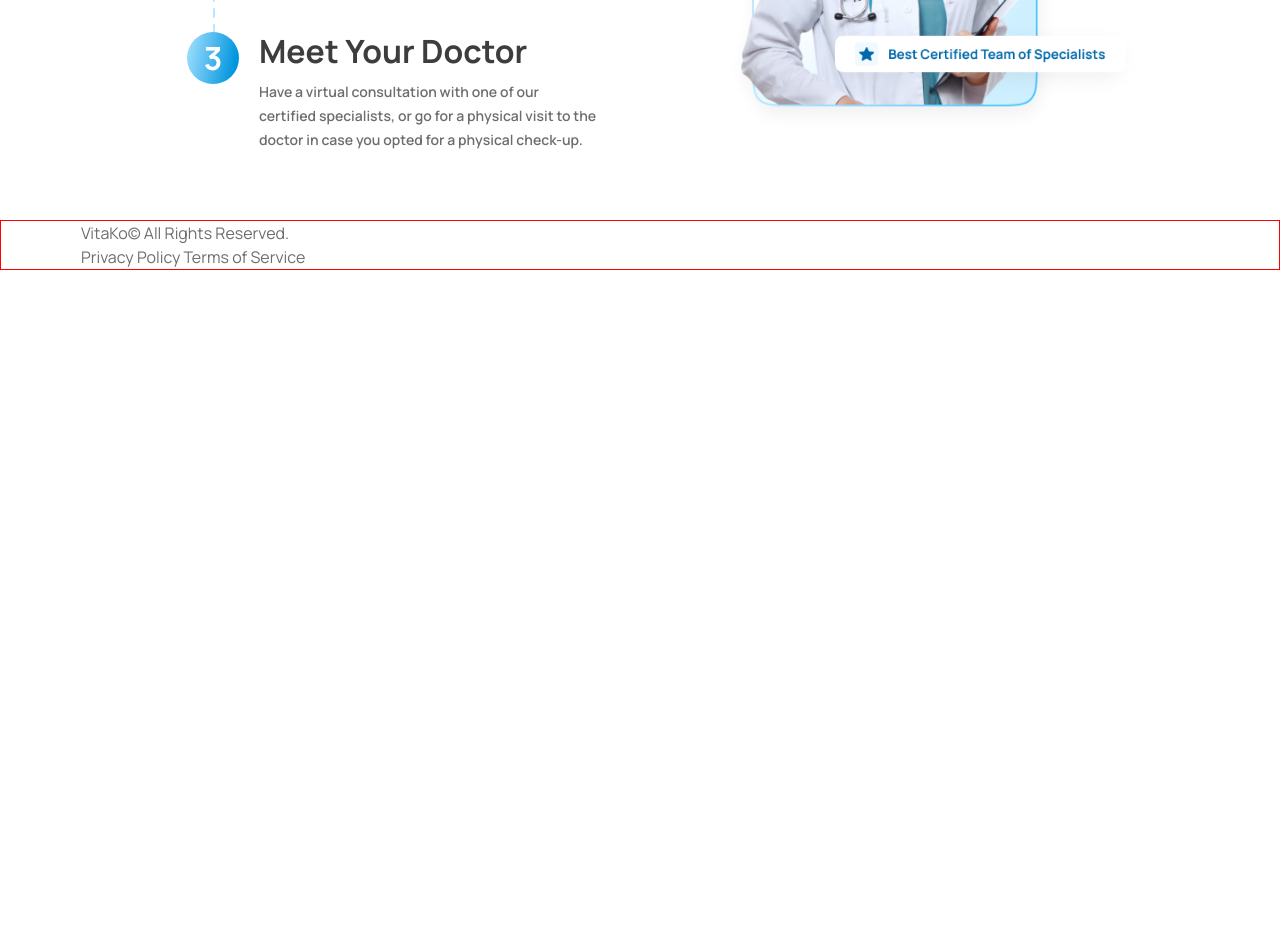
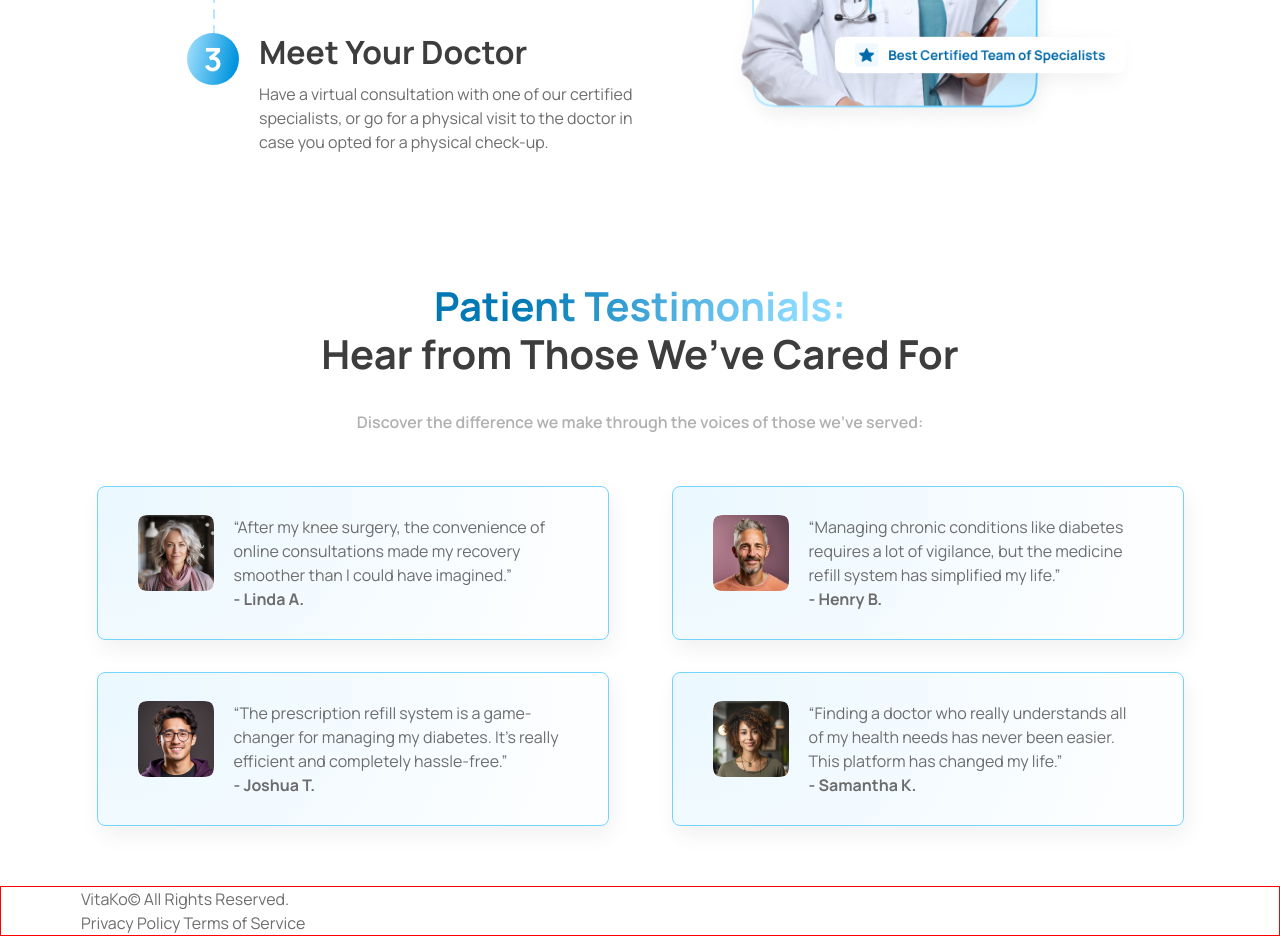
Before and after one commit to VitaKoval/medical-website, a website: page src/html/index.html in a window 1280 px wide. Shown: the part 3232-4168 px from the top of the page. Before the commit the page ends 3502 px from the top, so only its background shows below. Drawn offline with nearby package versions, Linux system fonts and the light colour scheme; files that its build step writes are made by us from their sources; files whose address does not match are found by name.

Commit message:
created testimonials section with adaptive

```diff
--- /dev/null
+++ b/src/html/components/testimonials-section.html
@@ -0,0 +1,44 @@
+<section class="section__testimonials">
+    <div class="container">
+        <h2 class="testimonials__title"><span>Patient Testimonials:</span><br>Hear from Those We’ve Cared For</h2>
+        <p class="testimonials__subtitle">Discover the difference we make through the voices of those we’ve served:</p>
+        <div class="testimonials__list">
+            <div class="testimonials__item">
+                <div class="item__img">
+                    <img src="../../img/testimonial-1.png" alt="photo clients"/>
+                </div>
+                <div class="item__content">
+                    <p>“After my knee surgery, the convenience of online consultations made my recovery smoother than I could have imagined.”</p>
+                    <p class="bold">- Linda A.</p>
+                </div>
+            </div>
+            <div class="testimonials__item">
+                <div class="item__img">
+                    <img src="../../img/testimonial-2.png" alt="photo clients"/>
+                </div>
+                <div class="item__content">
+                    <p>“Managing chronic conditions like diabetes requires a lot of vigilance, but the medicine refill system has simplified my life.”</p>
+                    <p class="bold">- Henry B.</p>
+                </div>
+            </div>
+            <div class="testimonials__item">
+                <div class="item__img">
+                    <img src="../../img/testimonial-3.png" alt="photo clients"/>
+                </div>
+                <div class="item__content">
+                    <p>“The prescription refill system is a game-changer for managing my diabetes. It’s really efficient and completely hassle-free.”</p>
+                    <p class="bold">- Joshua T.</p>
+                </div>
+            </div>
+            <div class="testimonials__item">
+                <div class="item__img">
+                    <img src="../../img/testimonial-4.png" alt="photo clients"/>
+                </div>
+                <div class="item__content">
+                    <p>“Finding a doctor who really understands all of my health needs has never been easier. This platform has changed my life.”</p>
+                    <p class="bold">- Samantha K.</p>
+                </div>
+            </div>
+        </div>
+    </div>
+</section>
--- a/src/html/index.html
+++ b/src/html/index.html
@@ -8,6 +8,7 @@
     @@include('./components/services-section.html')
     @@include('./components/story-section.html')
     @@include('./components/platform-section.html')
+    @@include('./components/testimonials-section.html')
   </main>
   @@include('./components/footer.html')
     <script src='js/main.min.js'></script>
--- a/src/styles/components/_all.sass
+++ b/src/styles/components/_all.sass
@@ -1 +1 @@
-@import header, footer, intro-section, booking-section, services-section, story-section, platform-section
+@import header, footer, intro-section, booking-section, services-section, story-section, platform-section, testimonials-section
--- a/src/styles/components/_services-section.scss
+++ b/src/styles/components/_services-section.scss
@@ -40,6 +40,29 @@
     border-radius: 24px;
     box-shadow: var(--box-shadow-block);
     padding: 2.5rem 2.5rem 3.25rem;
+    .item__img {
+        display: flex;
+        align-items: center;
+        justify-content: center;
+        padding: 0.5rem;
+        background-color: var(--primary-50);
+        border-radius: 0.5rem;
+        width: 2.75rem;
+        height: 2.75rem;
+    }
+
+    .item__title {
+        color: var(--primary-700);
+    }
+
+    .item__subtitle {
+        font-size: 0.875rem;
+        line-height: 1.7;
+        font-weight: 600;
+        color: var(--neutrals-500);
+        text-wrap: balance;
+    }
+
 }
 
 .services__item:nth-child(1) {
@@ -59,28 +82,6 @@
   grid-column: span 1;
 }
 
-.item__img {
-    display: flex;
-    align-items: center;
-    justify-content: center;
-    padding: 0.5rem;
-    background-color: var(--primary-50);
-    border-radius: 0.5rem;
-    width: 2.75rem;
-    height: 2.75rem;
-}
-
-.item__title {
-    color: var(--primary-700);
-}
-
-.item__subtitle {
-    font-size: 0.875rem;
-    line-height: 1.7;
-    font-weight: 600;
-    color: var(--neutrals-500);
-    text-wrap: balance;
-}
 
 @include respond-to(tablet) {
     .services__list {
--- /dev/null
+++ b/src/styles/components/_testimonials-section.scss
@@ -0,0 +1,55 @@
+.section__testimonials {
+    padding: 3.75rem 0;
+}
+
+.testimonials__title {
+    text-align: center;
+    margin-bottom: 2rem;
+    font-weight: 700;
+    color: var(--neutrals-900);
+}
+
+.testimonials__subtitle {
+    text-align: center;
+    margin-bottom: 3.25rem;
+    color: var(--neutrals-300);
+    font-weight: 600;
+}
+
+.testimonials__list {
+    display: flex;
+    justify-content: space-between;
+    gap: 2rem;
+    flex-wrap: wrap;
+}
+
+.testimonials__item {
+    flex: 1;
+    display: flex;
+    gap: 1.25rem;
+    max-width: 32rem;
+    min-width: 24rem;
+    margin: 0 auto;
+    padding: 1.75rem 2.5rem;
+    border: 1px solid;
+    border-color: var(--primary-300);
+    border-radius: 0.5rem;
+    background: var(--radial-gradient-block-alternative);
+    box-shadow: var(--box-shadow-block);
+
+    .item__img {
+        max-width: 4.75rem;
+        width: 100%;
+        height: 4.75rem;
+        border-radius: 0.5rem;
+        background-color: var(--neutrals-50);
+        overflow: hidden;
+        img {
+            object-fit: cover;
+            object-position: center;
+        }
+    }
+    .item__content {
+        width: 100%;
+    }
+}
--- a/src/styles/global/_variables.scss
+++ b/src/styles/global/_variables.scss
@@ -37,6 +37,7 @@
     --liner-gradient-btn: linear-gradient(101.91deg, #A7E2FF 0%, #0095DE 87.74%);
     --liner-gradient-text: linear-gradient(100.68deg, #0179B4 20.59%, #88D8FF 86.44%);
     --radial-gradient-block: radial-gradient(114.87% 113.36% at 40.95% -10.45%, #FFFFFF 32.81%, #F8FDFF 97.64%);
+    --radial-gradient-block-alternative: radial-gradient(192.09% 498.22% at 0% 12.07%, #EBF8FF 2.36%, #FDFEFF 49.86%);
 //Transition
     --transition-duration: 0.2s;
 }
--- a/src/styles/screens/_global.scss
+++ b/src/styles/screens/_global.scss
@@ -94,6 +94,10 @@ h6 {
 
 span {
   color: var(--primary-600);
+}
+
+.bold {
+  font-weight: 700;
 }
 
 h1 {
```
Also changed, not shown: src/img/testimonial-1.png (added), src/img/testimonial-2.png (added), src/img/testimonial-3.png (added), src/img/testimonial-4.png (added).
